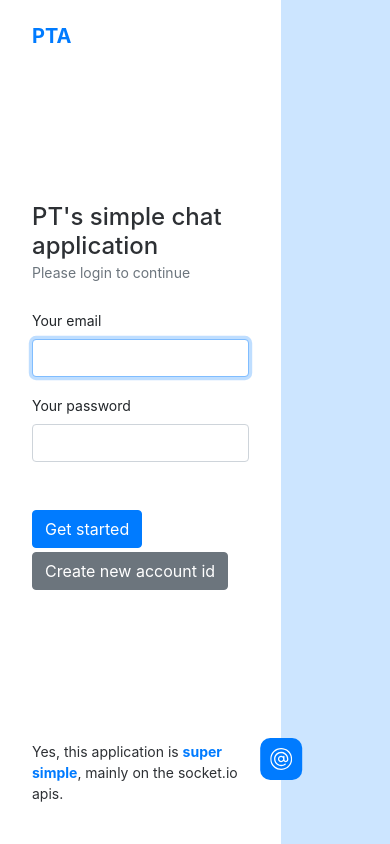
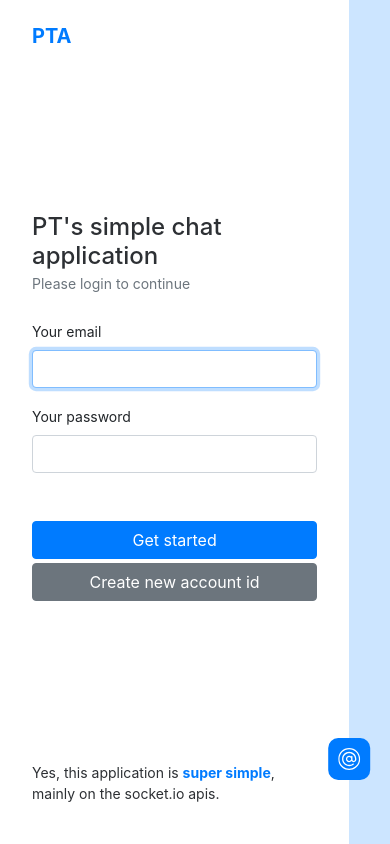
Before and after one commit to ptthanh0606/react-chat-application, a React (Create React App) app: page /login in a window 390 px wide. Built offline with nearby package versions, Linux system fonts and the light colour scheme.

Commit message:
Fix login button style

```diff
--- a/src/components/PTAButton/PTAButton.scss
+++ b/src/components/PTAButton/PTAButton.scss
@@ -1,8 +1,8 @@
-.loading-icon {
-  transform: translateY(-2px);
+.PTAButton {
+  display: inline-flex;
+  justify-content: center;
 }
 
 .loading {
-  border: none;
   background-color: #cce5ff !important;
 }
--- a/src/components/PTAButton/index.js
+++ b/src/components/PTAButton/index.js
@@ -9,7 +9,7 @@ const PTAButton = ({ isLoading = false, ...props }) => {
     <Button
       {...props}
       disabled={isLoading}
-      className={`${props.className} ${(isLoading && "loading") || ""}`}
+      className={`${props.className} PTAButton ${(isLoading && "loading") || ""}`}
     >
       {isLoading ? (
         <ReactLoading
--- a/src/views/Login/Login.js
+++ b/src/views/Login/Login.js
@@ -108,18 +108,18 @@ const Login = ({ onCreateNewId = () => {} }) => {
                   isLoading={isLoading}
                   name="login"
                   type="submit"
-                  className="mr-2 mb-1"
+                  className="mr-2 mb-1 action-btn"
                 >
                   Get started
                 </PTAButton>
-                <Button
-                  className="mb-1"
+                <PTAButton
+                  className="mb-1 action-btn"
                   variant="secondary"
                   name="createaccount"
                   onClick={handleCreateNewId}
                 >
                   Create new account id
-                </Button>
+                </PTAButton>
               </div>
               <span className="text-danger">{loginMessage}</span>
             </Form>
--- a/src/views/Login/Login.scss
+++ b/src/views/Login/Login.scss
@@ -9,8 +9,12 @@
 
   @media screen and (max-width: 600px) {
     .left {
-      flex: 2;
+      flex: 7;
       padding: 1.5rem 2rem !important;
+
+      .action-btn {
+        width: 100%;
+      }
     }
   }
 
```
